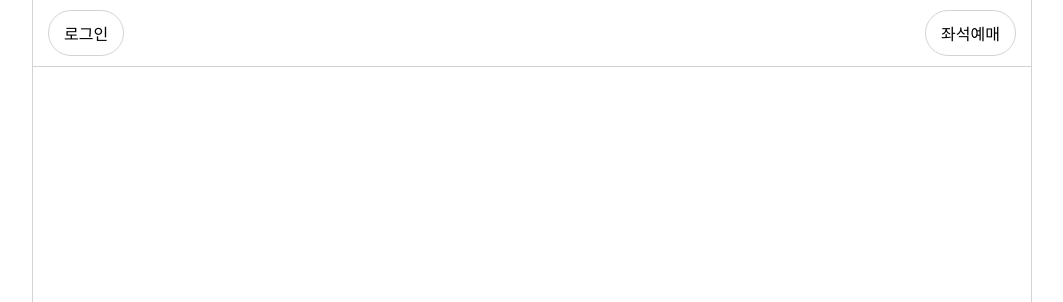
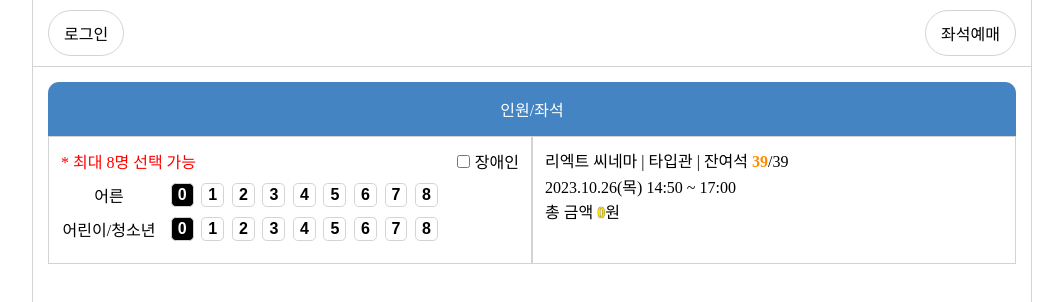
Before and after one commit to Rosevilleage/react-cinema, a React (Create React App) app: page / in a window 1280 px wide. Shown: the top 302 px of the page, without its empty margins (108-1171 px from the left). Built offline with nearby package versions, Linux system fonts and the light colour scheme.

Commit message:
feat: Theater 컴포넌트 생성

```diff
--- a/src/App.tsx
+++ b/src/App.tsx
@@ -1,11 +1,13 @@
 import React from "react";
 import Header from "./components/Header";
 import styled from "styled-components";
+import Theater from "./components/Theater";
 
 function App() {
   return (
     <AppContainer className="App">
       <Header />
+      <Theater />
     </AppContainer>
   );
 }
--- /dev/null
+++ b/src/components/Theater.tsx
@@ -0,0 +1,26 @@
+import React from "react";
+import styled from "styled-components";
+import TheatergoersAndPriceInfo from "./theaterMain/TheatergoersAndPriceInfo";
+
+export default function Theater() {
+  return (
+    <TheaterContainer>
+      <TheaterTitle>인원/좌석</TheaterTitle>
+      <TheatergoersAndPriceInfo />
+    </TheaterContainer>
+  );
+}
+
+const TheaterContainer = styled.div`
+  width: 100%;
+  height: 100%;
+  padding: 15px;
+`;
+
+const TheaterTitle = styled.p`
+  width: 100%;
+  background-color: #4484c3;
+  border-radius: 0.7rem 0.7rem 0 0;
+  color: white;
+  padding: 15px 5px;
+`;
```
